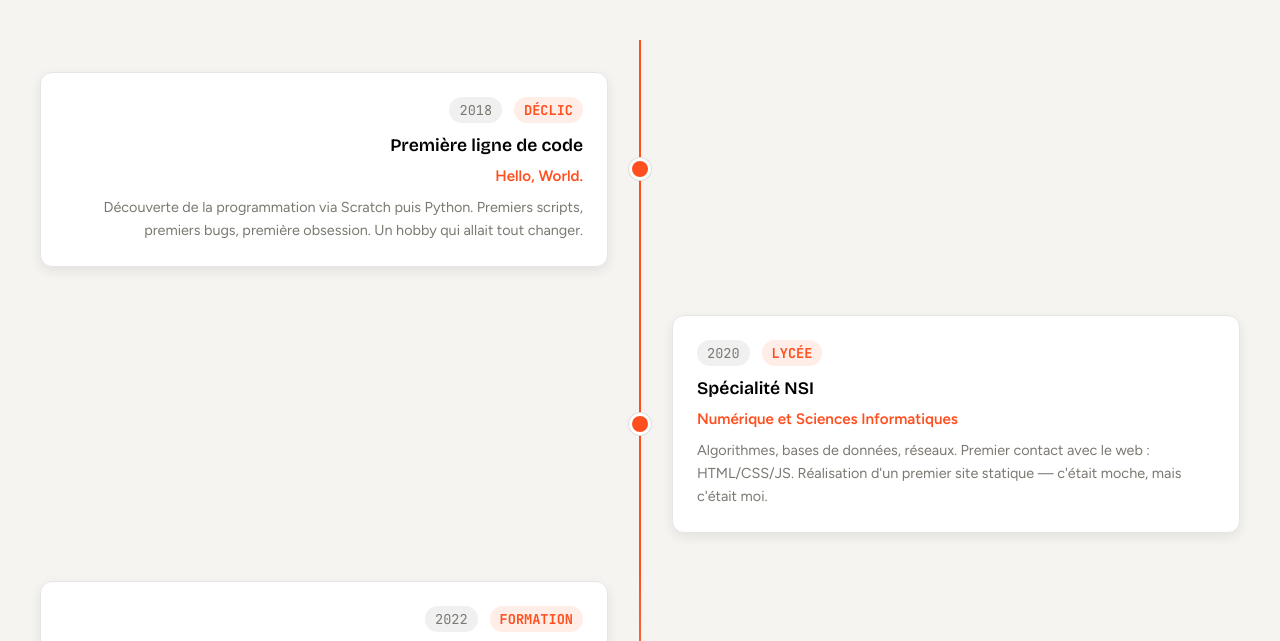
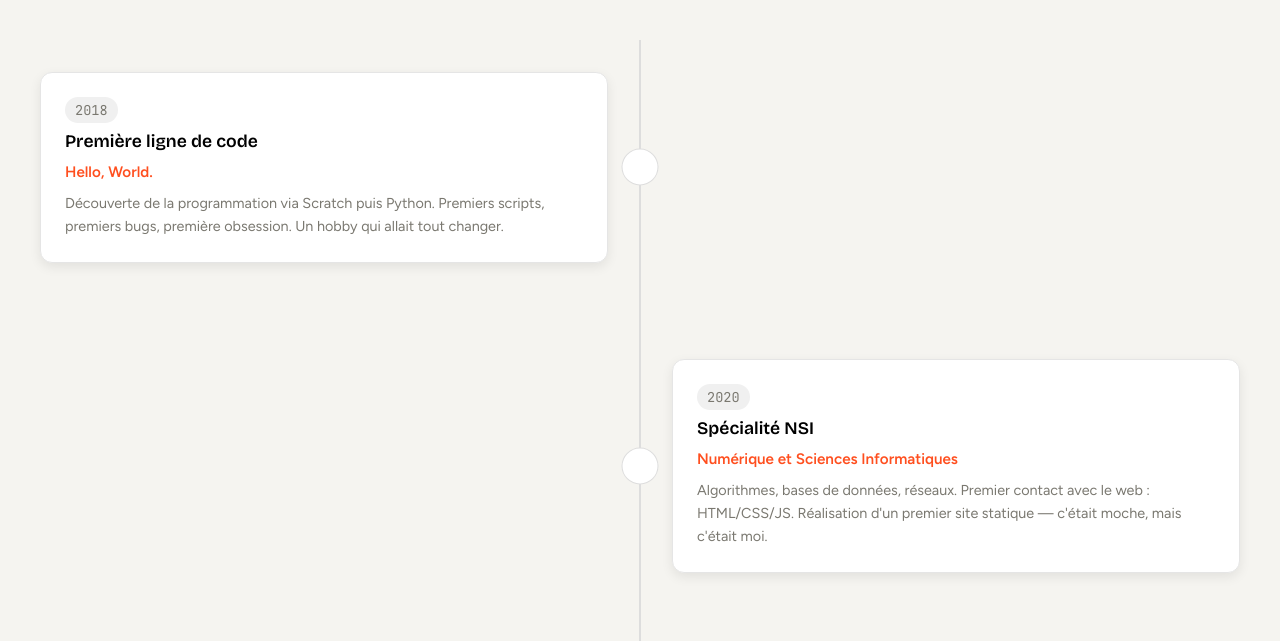
Before and after one commit to Tebayai/Portfolioo, a website: page parcours.html in a window 1280 px wide. Shown: the part 440-1081 px from the top of the page. Drawn offline with nearby package versions, Linux system fonts and the light colour scheme.

Commit message:
add cotnent

```diff
--- a/assets/scss/_parcours.scss
+++ b/assets/scss/_parcours.scss
@@ -16,25 +16,27 @@
     gap: 3rem;
     margin-top: 3rem;
     padding: 2rem 0;
+    padding-left: 60px;
 
     // Ligne centrale
     &::before {
         content: '';
         position: absolute;
-        left: 50%;
+        left: 20px;
         top: 0;
         bottom: 0;
         width: 2px;
-        background: linear-gradient(180deg, #ff4f1f 0%, #ff4f1f 50%, #ddd 100%);
+        background: $border-color;
+
+        @media (min-width: 769px) {
+            left: 50%;
             transform: translateX(-50%);
-
-        @media (max-width: 768px) {
-            left: 20px;
+            padding: 2rem 0;
         }
     }
 
-    @media (max-width: 768px) {
-        padding-left: 60px;
+    @media (min-width: 769px) {
+        padding-left: 0;
     }
 }
 
@@ -47,75 +49,82 @@
 }
 
 .timeline-item {
-    display: grid;
-    grid-template-columns: 1fr auto 1fr;
-    align-items: center;
-    gap: 2rem;
+    display: block;
     position: relative;
-
-    @media (max-width: 768px) {
-        grid-template-columns: 1fr;
-        gap: 0;
+    margin-bottom: 2rem;
 
     &::before {
         content: '';
         position: absolute;
-            left: -48px;
+        left: -51px;
         top: 30px;
         width: 20px;
         height: 20px;
         background: white;
-            border: 3px solid #ff4f1f;
+        border: 3px solid $border-color;
         border-radius: 50%;
         z-index: 2;
     }
+
+    &::after {
+        display: none;
     }
 
-    // Icône au centre
-    &::after {
-        content: '';
-        position: absolute;
-        left: 50%;
-        top: 50%;
-        transform: translate(-50%, -50%);
-        width: 16px;
-        height: 16px;
-        background: #ff4f1f;
-        border-radius: 50%;
-        border: 3px solid white;
-        z-index: 2;
-        box-shadow: 0 0 0 1px #ddd;
-
-        @media (max-width: 768px) {
-            display: none;
-        }
+    .timeline-card {
+        text-align: left;
     }
 
     &.left {
         .timeline-card {
-            grid-column: 1;
-            text-align: right;
+            text-align: left;
         }
 
-        @media (max-width: 768px) {
+        @media (min-width: 769px) {
+            grid-template-columns: 1fr auto 1fr;
+
             .timeline-card {
                 grid-column: 1;
-                text-align: left;
             }
         }
     }
 
     &.right {
         .timeline-card {
-            grid-column: 3;
             text-align: left;
         }
 
-        @media (max-width: 768px) {
+        @media (min-width: 769px) {
+            grid-template-columns: 1fr auto 1fr;
+
             .timeline-card {
-                grid-column: 1;
-                text-align: left;
+                grid-column: 3;
             }
+        }
+    }
+
+    @media (min-width: 769px) {
+        display: grid;
+        gap: 2rem;
+        margin-bottom: 3rem;
+
+        &::before {
+            display: none;
+        }
+
+        &::after {
+            display: block;
+            content: "";
+            position: absolute;
+            left: 50%;
+            top: 50%;
+            transform: translate(-50%, -50%);
+            width: 25px;
+            height: 25px;
+            background: white;
+            border-radius: 50%;
+            border: 5px solid white;
+            z-index: 2;
+            box-shadow: 0 0 0 1px #ddd;
         }
     }
 }
--- a/parcours.html
+++ b/parcours.html
@@ -51,7 +51,6 @@
                 <div class="timeline-item left">
                     <div class="timeline-card">
                         <span class="timeline-year">2018</span>
-                        <span class="timeline-label">Déclic</span>
                         <h3>Première ligne de code</h3>
                         <p class="timeline-highlight">Hello, World.</p>
                         <p>Découverte de la programmation via Scratch puis Python. Premiers scripts, premiers bugs, première obsession. Un hobby qui allait tout changer.</p>
@@ -67,7 +66,6 @@
                 <div class="timeline-item right">
                     <div class="timeline-card">
                         <span class="timeline-year">2020</span>
-                        <span class="timeline-label">Lycée</span>
                         <h3>Spécialité NSI</h3>
                         <p class="timeline-highlight">Numérique et Sciences Informatiques</p>
                         <p>Algorithmes, bases de données, réseaux. Premier contact avec le web : HTML/CSS/JS. Réalisation d'un premier site statique — c'était moche, mais c'était moi.</p>
@@ -78,7 +76,6 @@
                 <div class="timeline-item left">
                     <div class="timeline-card">
                         <span class="timeline-year">2022</span>
-                        <span class="timeline-label">Formation</span>
                         <h3>Bootcamp Développement Web</h3>
                         <p class="timeline-highlight">3 mois intensif</p>
                         <p>Plongée dans le développement web moderne. React, Node.js, bases de données. Premiers vrais projets, premières vraies erreurs, première vraie satisfaction.</p>
@@ -89,7 +86,6 @@
                 <div class="timeline-item right">
                     <div class="timeline-card">
                         <span class="timeline-year">2023</span>
-                        <span class="timeline-label">Freelance</span>
                         <h3>Indépendance & Évolution</h3>
                         <p class="timeline-highlight">Design + Développement</p>
                         <p>Combinaison du design UX et du développement frontend. Création de sites web modernes, optimisation, responsive design. Approfondissement des frameworks et outils.</p>
```
Also changed, not shown: assets/css/style.css, 1 other file. Lines whose indentation alone changed are shown as unchanged.
